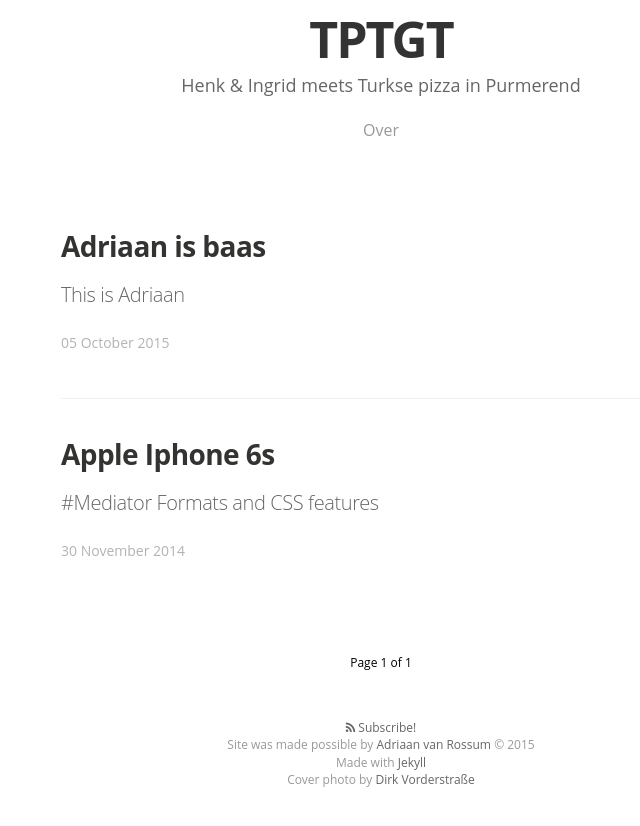
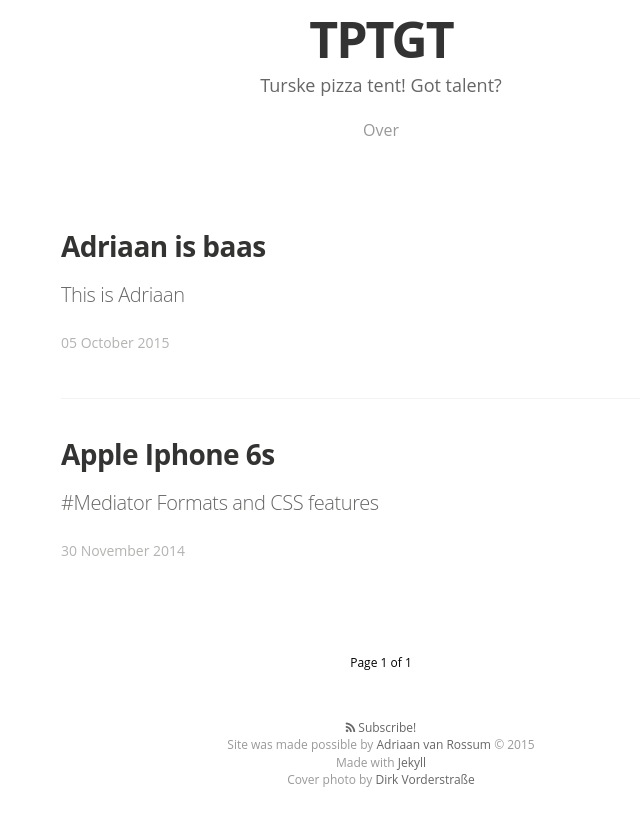
Before and after one commit to netwerken/tptgt, a Jekyll site: the page built from index.html, in a window 1280 px wide, cut to the strip 520-1357 px from the top of the page. Shown: the top 826 px of the strip, without its empty margins (259-899 px from the left). Built offline with Jekyll 4.4.1, drawn with Linux system fonts in a browser that asks for light colours; nearby versions of some CDN libraries; some web fonts are replaced; Markdown is read by kramdown in place of the engine named in the settings; the list of posts is cut into pages by our own code.

Commit message:
Update _config.yml

```diff
--- a/_config.yml
+++ b/_config.yml
@@ -10,7 +10,7 @@ language: nl
 # Site settings
 title: "TPTGT"
 description: > # this means to ignore newlines until "email:"
-   Henk &amp; Ingrid meets Turkse pizza in Purmerend
+   Turske pizza tent! Got talent?
 
 email: a-mail@mail.mail
 #blog logo
```
